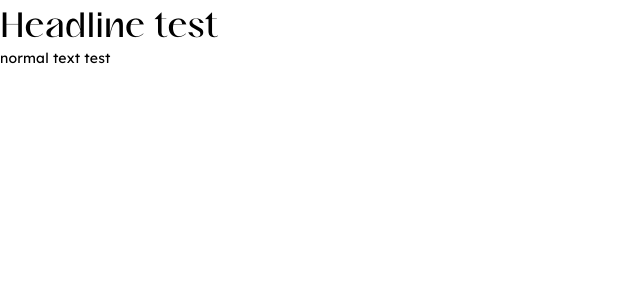
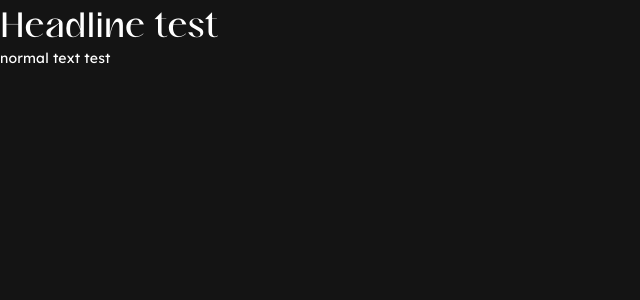
Before and after one commit to eszterberenyi/nextjs-fullstack-MUI-s3, a Next.js app: page / in a window 1280 px wide. Shown: the top 300 px of the page, without its empty margins (0-640 px from the left). Built offline with nearby package versions, Linux system fonts and the light colour scheme.

Commit message:
add base text color

```diff
--- a/app/globals.css
+++ b/app/globals.css
@@ -18,6 +18,11 @@ p, h1, h2, h3, h4, h5, h6 {
     src: url('../public/fonts/Glysa.otf') format('opentype');
     font-weight: 500;
     font-style: normal;
+}
+
+body {
+    background-color: #141414;
+    color: white
 }
 
 h1, .headline1 {
@@ -54,3 +59,7 @@ h3, .headline3 {
     line-height: 12px;
     letter-spacing: 0.01rem;
 }
+
+.container {
+    display: grid
+}
```
Also changed, not shown: app/page.tsx (indentation only).
